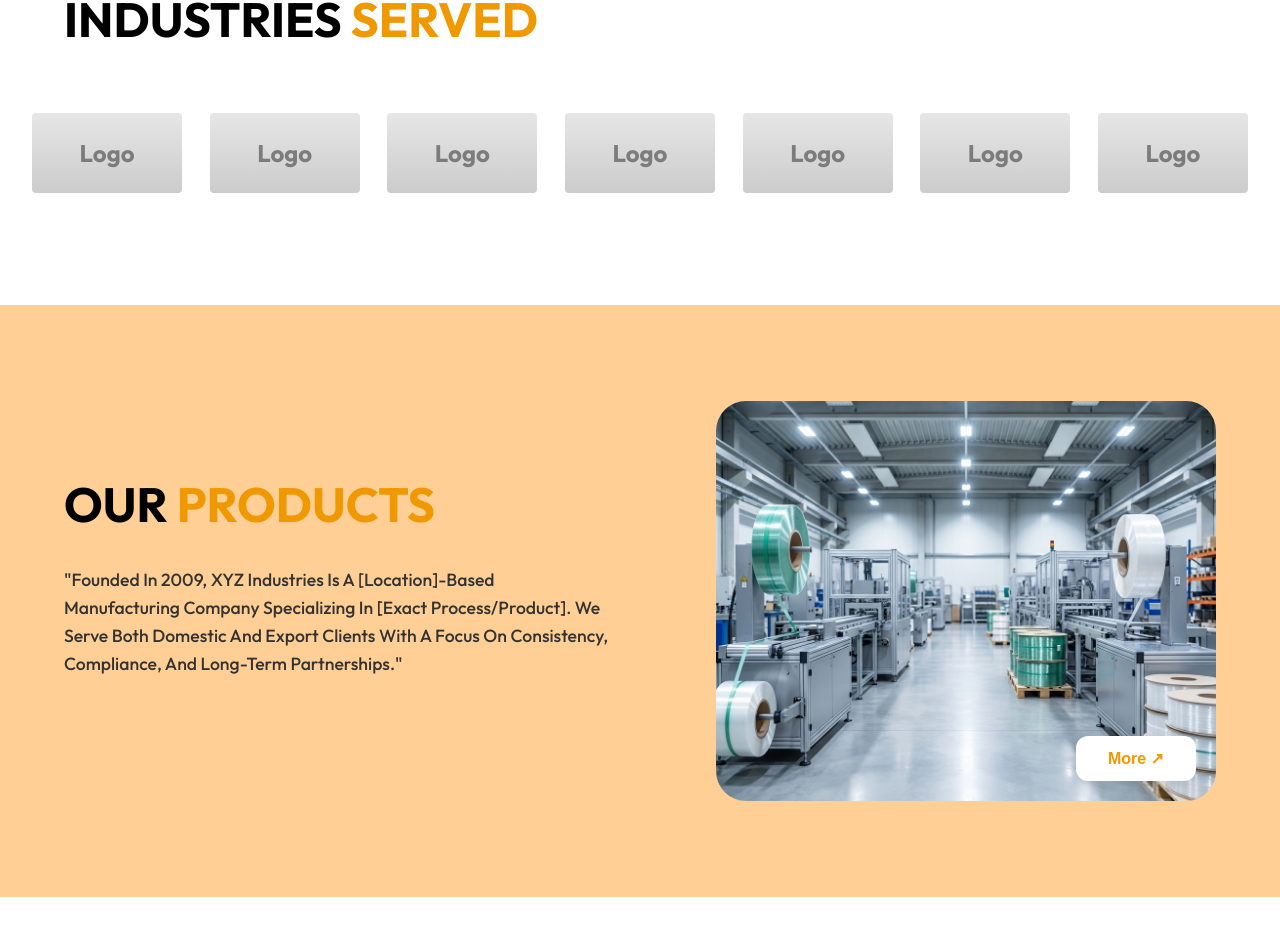
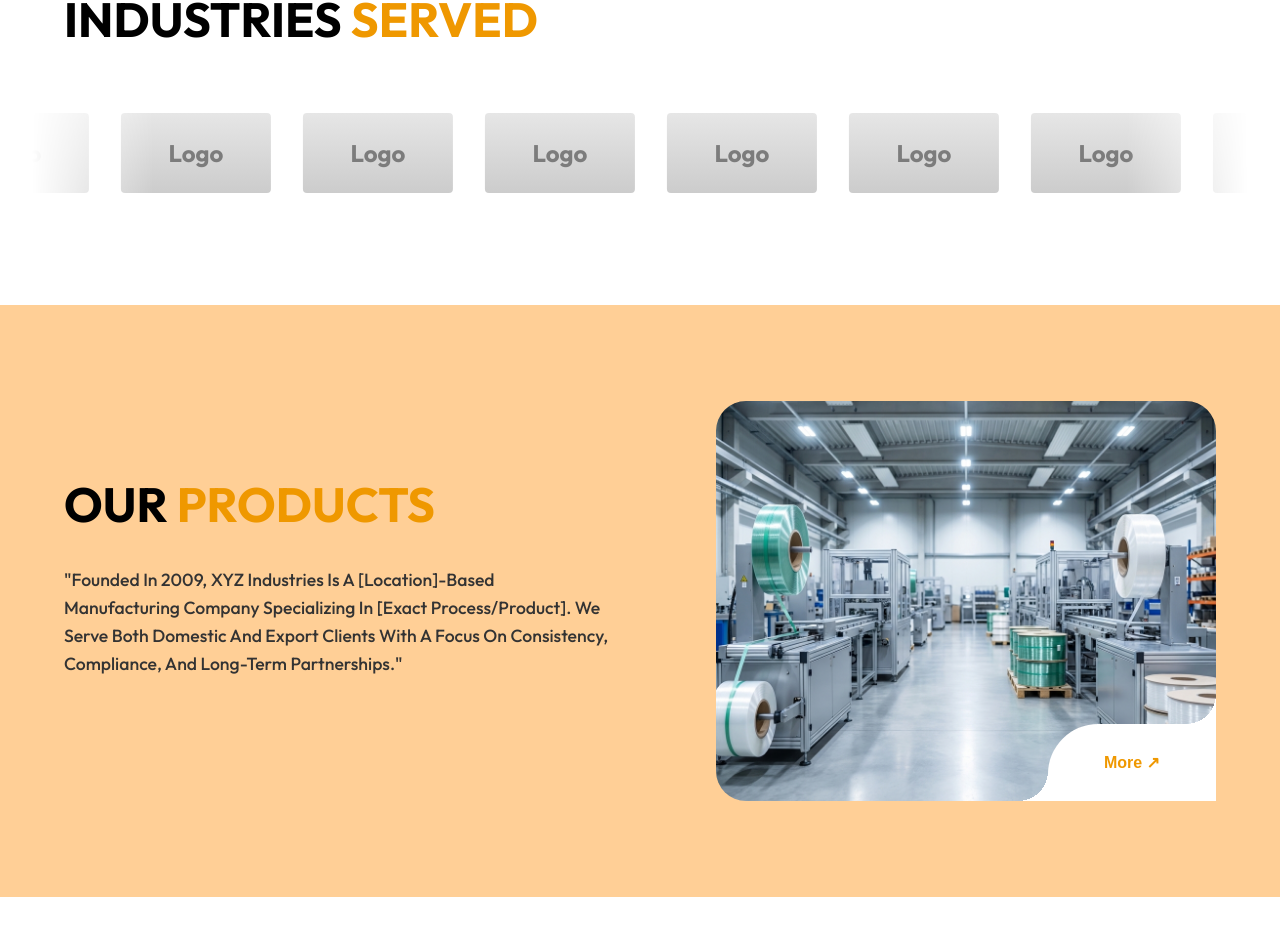
Before and after one commit to trivonotech/KARAM-PET---STRAP-INDUSTRIES, a Next.js app in the folder web-app/: page / in a window 1280 px wide. Shown: the part 1479-2414 px from the top of the page. Built offline with nearby package versions, Linux system fonts and the light colour scheme.

Commit message:
feat: Implement auto-scrolling logo marquee in Industries and redesign product card 'More' button with a custom cutout.

```diff
--- a/web-app/src/components/Industries.module.css
+++ b/web-app/src/components/Industries.module.css
@@ -34,22 +34,35 @@
     color: var(--primary);
 }
 
-.logoGrid {
-    display: flex;
-    justify-content: space-between;
-    gap: 1.5rem;
-    overflow-x: auto;
-    /* Allow scroll on small screens */
+.marqueeContainer {
+    width: 100%;
+    overflow: hidden;
+    position: relative;
     padding: 1rem 0;
-    /* Hide scrollbar for cleaner look */
-    -ms-overflow-style: none;
-    /* IE and Edge */
-    scrollbar-width: none;
-    /* Firefox */
+    /* Create the fade-out effect on left and right sides */
+    mask-image: linear-gradient(to right, transparent, black 10%, black 90%, transparent);
+    -webkit-mask-image: linear-gradient(to right, transparent, black 10%, black 90%, transparent);
 }
 
-.logoGrid::-webkit-scrollbar {
-    display: none;
+.marqueeTrack {
+    display: flex;
+    gap: 2rem;
+    width: max-content;
+    animation: scroll 30s linear infinite;
+}
+
+@keyframes scroll {
+    0% {
+        transform: translateX(0);
+    }
+
+    100% {
+        transform: translateX(-50%);
+    }
+}
+
+.marqueeTrack:hover {
+    animation-play-state: paused;
 }
 
 .logoItem {
--- a/web-app/src/components/Industries.tsx
+++ b/web-app/src/components/Industries.tsx
@@ -13,13 +13,15 @@ export default function Industries() {
                     <span className={styles.orangeText}>SERVED</span>
                 </h2>
 
-                <div className={styles.logoGrid}>
-                    {logos.map((_, index) => (
-                        <div key={index} className={styles.logoItem}>
-                            <span className={styles.logoText}>Logo</span>
-                        </div>
-                    ))}
-                    {/* Duplicate for visual effect if needed, or just list 7 as in mockup */}
+                <div className={styles.marqueeContainer}>
+                    <div className={styles.marqueeTrack}>
+                        {/* Duplicate the logos to ensure seamless scrolling */}
+                        {[...logos, ...logos].map((_, index) => (
+                            <div key={index} className={styles.logoItem}>
+                                <span className={styles.logoText}>Logo</span>
+                            </div>
+                        ))}
+                    </div>
                 </div>
             </div>
         </section>
--- a/web-app/src/components/Products.module.css
+++ b/web-app/src/components/Products.module.css
@@ -53,14 +53,18 @@
     flex: 1;
     display: flex;
     justify-content: flex-end;
+    position: relative;
+    /* Anchor for the absolute button */
 }
 
+/* Container clipped, bottom-right sharp to accommodate the cutout button */
 .imageWrapper {
     position: relative;
     width: 100%;
     max-width: 500px;
     height: 400px;
-    border-radius: 30px;
+    /* Maintain curves except bottom-right */
+    border-radius: 30px 30px 0 30px;
     overflow: hidden;
 }
 
@@ -70,19 +74,46 @@
 
 .moreButton {
     position: absolute;
-    bottom: 20px;
-    right: 20px;
+    bottom: 0;
+    right: 0;
+    z-index: 10;
+    /* Ensure it overlaps image */
     background-color: #ffffff;
     color: var(--primary);
-    padding: 0.8rem 2rem;
-    border-radius: 12px;
-    /* Slight rounded rect as per mockup */
+    padding: 1.8rem 3.5rem;
+
+    /* Main curve */
+    border-top-left-radius: 50px;
+
     border: none;
     font-weight: 600;
     font-size: 1rem;
     cursor: pointer;
     transition: transform 0.2s;
-    box-shadow: 0 4px 10px rgba(0, 0, 0, 0.1);
+}
+
+/* Top Connector (Fillet) */
+.moreButton::before {
+    content: "";
+    position: absolute;
+    bottom: 100%;
+    right: 0;
+    width: 30px;
+    height: 30px;
+    background: radial-gradient(circle at 0 0, transparent 30px, #ffffff 30px);
+    /* Clean radial fillet */
+}
+
+/* Left Connector (Fillet) */
+.moreButton::after {
+    content: "";
+    position: absolute;
+    right: 100%;
+    bottom: 0;
+    width: 30px;
+    height: 30px;
+    background: radial-gradient(circle at 0 0, transparent 30px, #ffffff 30px);
+    /* Clean radial fillet */
 }
 
 .moreButton:hover {
--- a/web-app/src/components/Products.tsx
+++ b/web-app/src/components/Products.tsx
@@ -25,10 +25,10 @@ export default function Products() {
                             fill
                             className={styles.productImage}
                         />
-                        <button className={styles.moreButton}>
-                            More ↗
-                        </button>
                     </div>
+                    <button className={styles.moreButton}>
+                        More ↗
+                    </button>
                 </div>
             </div>
         </section>
```
